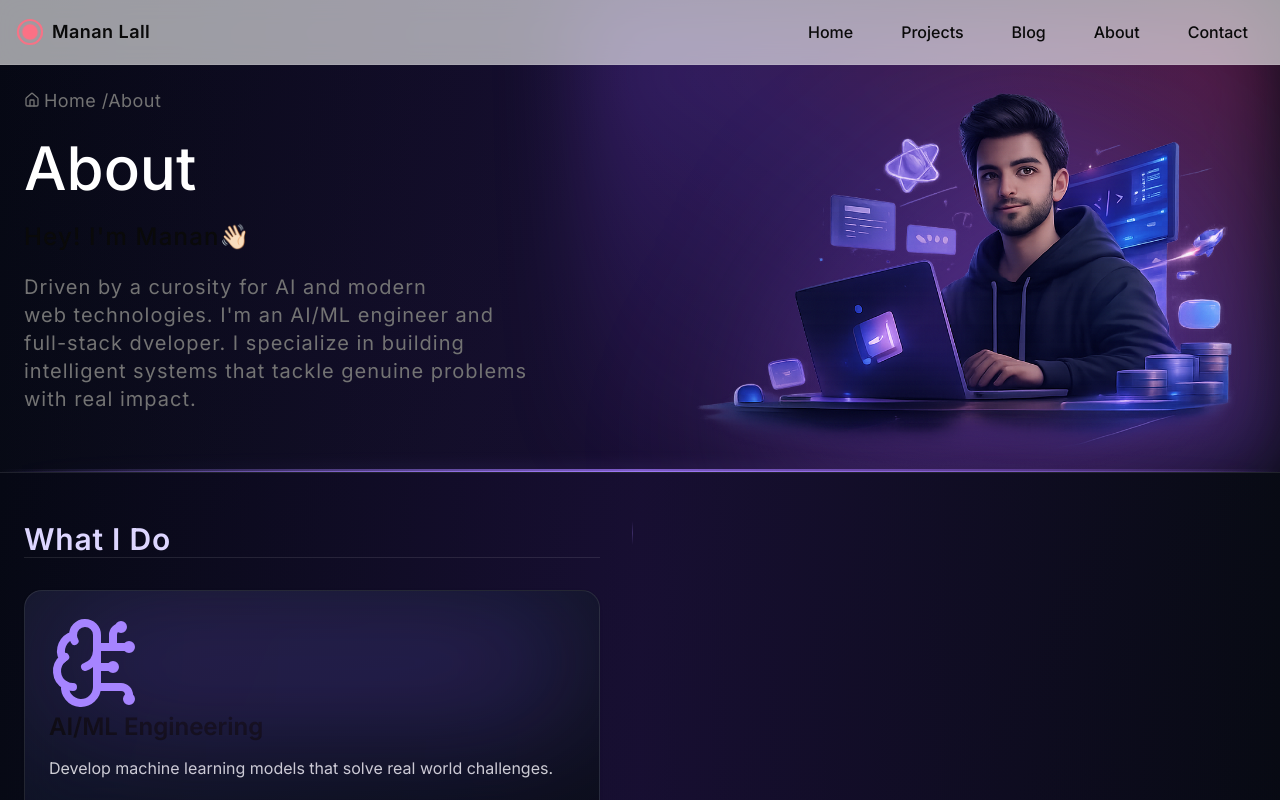
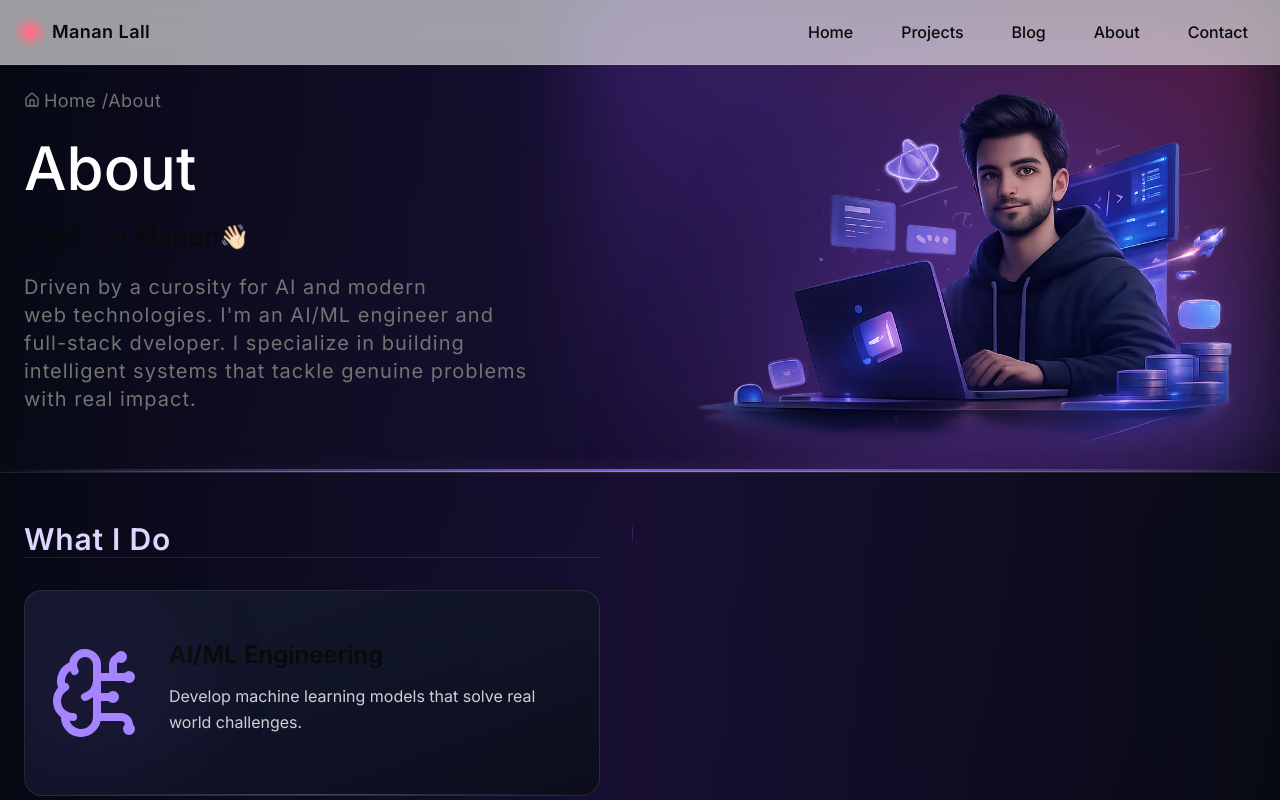
Before and after one commit to Manan0p/Personal-Portfolio, a Next.js app: page /about in a window 1280 px wide. Shown: the top 800 px of the page. Built offline with nearby package versions, Linux system fonts and the light colour scheme.

Commit message:
cards done

```diff
--- a/app/about/page.jsx
+++ b/app/about/page.jsx
@@ -74,7 +74,7 @@ export default function page() {
                                                     before:absolute before:inset-0 before:rounded-2xl
                                                     before:bg-[radial-gradient(600px_200px_at_0%_0%,rgba(139,92,246,0.18),transparent_60%)]
                                                     before:opacity-0 hover:before:opacity-100 before:transition-opacity">
-                                            <CardContent>
+                                            <CardContent className="relative flex items-center gap-6 px-6 py-6">
                                                 <div className="flex-shrink-0 relative">
                                                     <div className="absolute inset-0 rounded-full bg-violet-500/25 blur-3xl" />
                                                     <div className="relative transition-transform duration-300 group-hover:scale-[1.15]">
```
